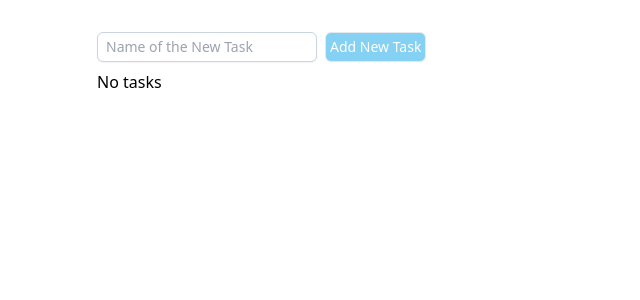
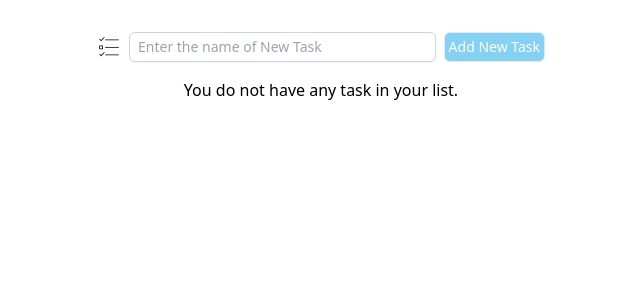
Before and after one commit to vannizhang/react-redux-boilerplate, a React app: page / in a window 1280 px wide. Shown: the top 300 px of the page, without its empty margins (319-959 px from the left). Built offline with nearby package versions, Linux system fonts and the light colour scheme.

Commit message:
chore: remove file-loader and url-loader from dev dependencies update webpack.config to 'Asset Modules' instead of file and url loaders

```diff
--- a/package.json
+++ b/package.json
@@ -55,7 +55,6 @@
     "eslint-config-prettier": "^8.5.0",
     "eslint-plugin-prettier": "^4.2.1",
     "eslint-plugin-react": "^7.30.1",
-    "file-loader": "^6.2.0",
     "fork-ts-checker-webpack-plugin": "^9.0.2",
     "html-loader": "^5.1.0",
     "html-webpack-plugin": "^5.6.0",
@@ -73,7 +72,6 @@
     "tailwindcss": "3.3",
     "terser-webpack-plugin": "^5.3.10",
     "typescript": "^5.5.4",
-    "url-loader": "^4.1.1",
     "webpack": "^5.93.0",
     "webpack-bundle-analyzer": "^4.4.2",
     "webpack-cli": "^5.1.4",
--- a/src/components/ToDo/AddTask.tsx
+++ b/src/components/ToDo/AddTask.tsx
@@ -1,6 +1,7 @@
 import { taskAdded } from '@store/ToDo/reducer';
 import React, { useState } from 'react';
 import { useDispatch } from 'react-redux';
+import TaskListIcon from './assets/list-check-32.svg';
 
 export const AddTask = () => {
     const dispatch = useDispatch();
@@ -31,10 +32,11 @@ export const AddTask = () => {
 
     return (
         <div className="mt-8 mb-2 flex items-center">
-            <div>
+            <img className=" w-6 h-6" src={TaskListIcon} />
+            <div className="flex-grow ml-2">
                 <input
-                    className="block bg-white border border-slate-300 rounded-md py-1 px-2 shadow-sm focus:outline-none focus:border-sky-500 focus:ring-sky-500 focus:ring-1 sm:text-sm"
-                    placeholder="Name of the New Task"
+                    className="block bg-white border border-slate-300 rounded-md py-1 px-2 shadow-sm focus:outline-none focus:border-sky-500 focus:ring-sky-500 focus:ring-1 sm:text-sm w-full"
+                    placeholder="Enter the name of New Task"
                     type="text"
                     name="new task"
                     value={taskName}
--- a/src/components/ToDo/TaskList.tsx
+++ b/src/components/ToDo/TaskList.tsx
@@ -1,5 +1,8 @@
 import { taskToggled } from '@store/ToDo/reducer';
-import { selectAllTasks } from '@store/ToDo/selectors';
+import {
+    selectAllTasks,
+    selectCountOfCompletedTasks,
+} from '@store/ToDo/selectors';
 import React from 'react';
 import { useDispatch } from 'react-redux';
 import { useSelector } from 'react-redux';
@@ -9,13 +12,25 @@ export const TaskList = () => {
 
     const tasks = useSelector(selectAllTasks);
 
+    const countOfCompletedTasks = useSelector(selectCountOfCompletedTasks);
+
     if (!tasks.length) {
-        return <p>No tasks</p>;
+        return (
+            <div className=" text-center mt-4">
+                <p>You do not have any task in your list.</p>
+            </div>
+        );
     }
 
     return (
         <div>
-            <h3>Your Tasks: </h3>
+            <div className="mb-2">
+                <p>
+                    {countOfCompletedTasks} out of {tasks.length} tasks are
+                    completed
+                </p>
+            </div>
+
             {tasks.map((task) => {
                 return (
                     <div
--- a/src/store/ToDo/selectors.ts
+++ b/src/store/ToDo/selectors.ts
@@ -8,3 +8,13 @@ export const selectAllTasks = createSelector(
         return ids.map((id) => byId[id]);
     }
 );
+
+export const selectCountOfCompletedTasks = createSelector(
+    (state: RootState) => state.ToDo.tasks,
+    (tasks) => {
+        const { byId, ids } = tasks;
+        return ids
+            .filter((id) => byId[id].completed === true)
+            .map((id) => byId[id]).length;
+    }
+);
--- a/webpack.config.js
+++ b/webpack.config.js
@@ -58,19 +58,27 @@ module.exports =  (env, options)=> {
                         }
                     ],
                 },
+                // {
+                //     test: /\.(woff|woff2|ttf|eot)$/,
+                //     loader: "file-loader",
+                //     options: {
+                //         name: '[name].[contenthash].[ext]',
+                //     }
+                // },
                 {
                     test: /\.(woff|woff2|ttf|eot)$/,
-                    loader: "file-loader",
-                    options: {
-                        name: '[name].[contenthash].[ext]',
-                    }
+                    type: 'asset/resource',
                 },
+                // {
+                //     test: /\.(png|jpg|gif|svg)$/,
+                //     loader: "file-loader",
+                //     options: {
+                //         name: '[name].[contenthash].[ext]',
+                //     }
+                // },
                 {
                     test: /\.(png|jpg|gif|svg)$/,
-                    loader: "file-loader",
-                    options: {
-                        name: '[name].[contenthash].[ext]',
-                    }
+                    type: 'asset/resource',
                 },
             ]
         },
```
Also changed, not shown: src/components/ToDo/assets/list-check-32.svg (added), 1 other file (tests, documents, lock files or other folders).
